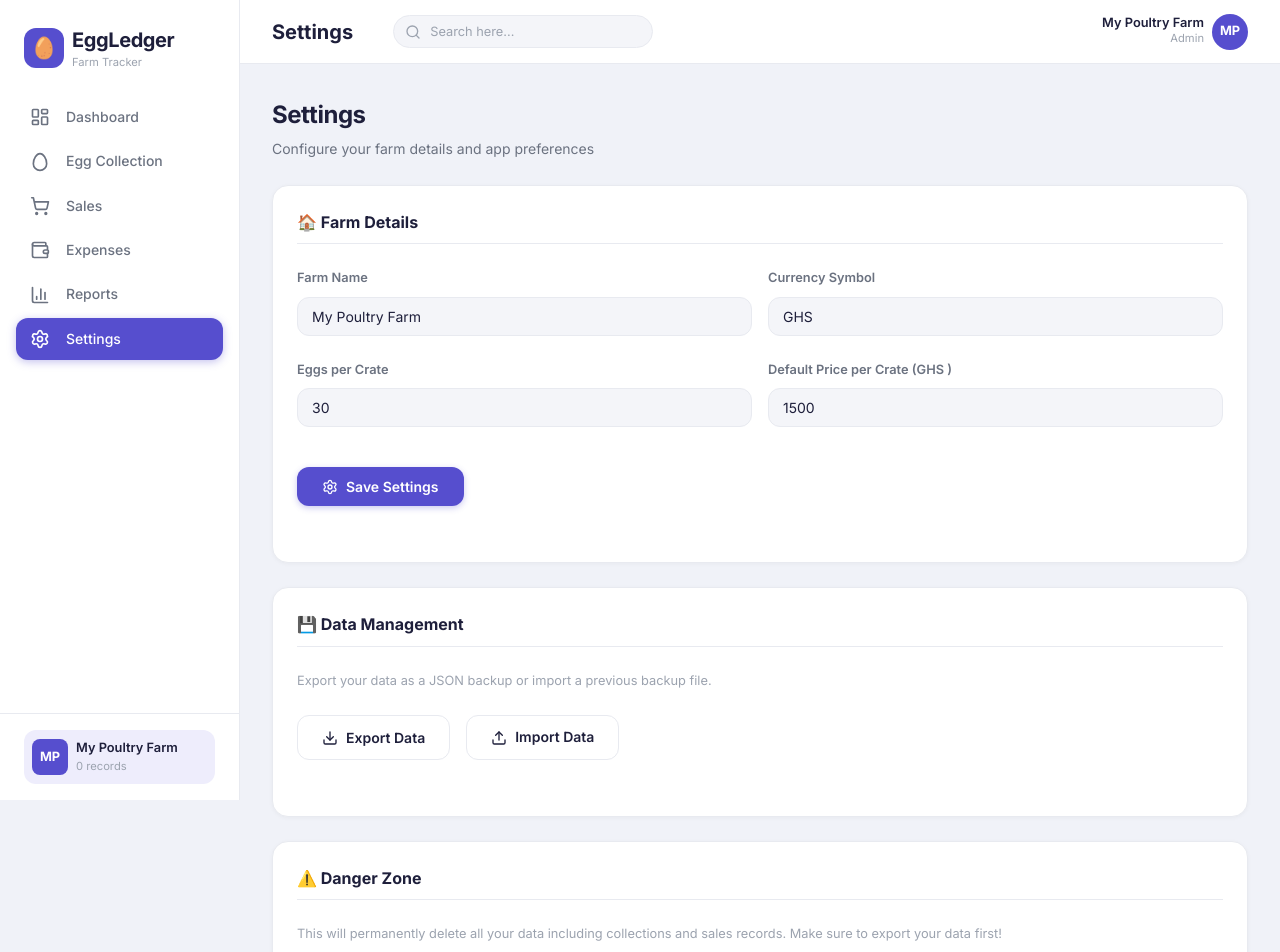
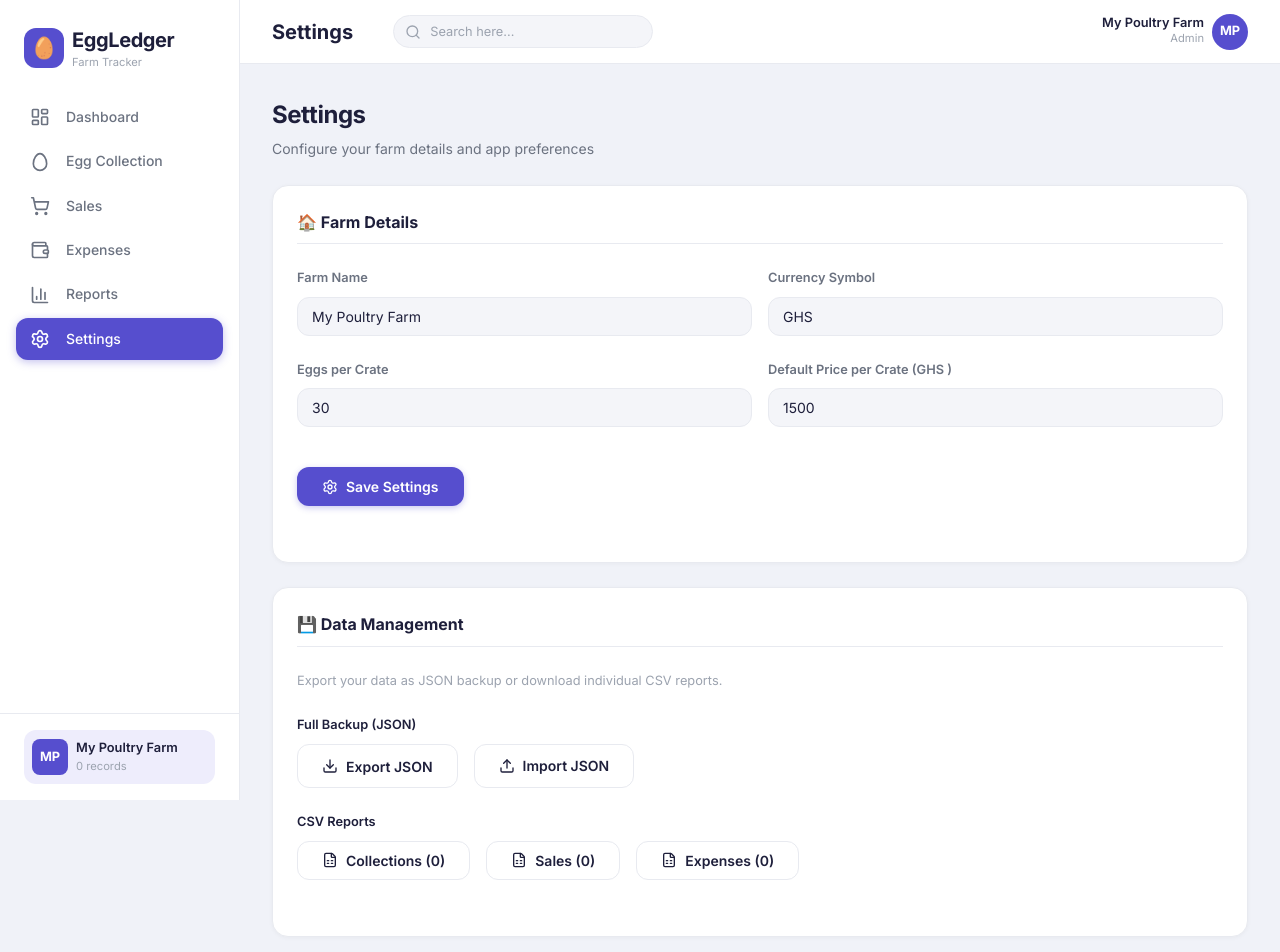
Before and after one commit to fejbron/emfarm, a React (Vite) app: page /settings in a window 1280 px wide. Shown: the top 952 px of the page. Built offline with nearby package versions, Linux system fonts and the light colour scheme; no server answers; the database is empty.

Commit message:
feat: Introduce CSV export options for collections, sales, and expenses, and update the default currency setting.

```diff
--- a/src/pages/Settings.jsx
+++ b/src/pages/Settings.jsx
@@ -1,6 +1,6 @@
 import { useState } from 'react'
 import { useFarm } from '../context/FarmContext'
-import { Settings, Download, Trash2, Upload } from 'lucide-react'
+import { Settings, Download, Trash2, Upload, FileSpreadsheet } from 'lucide-react'
 
 export default function SettingsPage() {
     const { state, dispatch } = useFarm()
@@ -16,7 +16,7 @@ export default function SettingsPage() {
                 farmName: form.farmName.trim() || 'My Poultry Farm',
                 eggsPerCrate: Number(form.eggsPerCrate) || 30,
                 defaultPricePerCrate: Number(form.defaultPricePerCrate) || 1500,
-                currency: form.currency || '₦'
+                currency: form.currency || 'GHS '
             }
         })
         setSaved(true)
@@ -32,6 +32,57 @@ export default function SettingsPage() {
         a.download = `eggledger-backup-${new Date().toISOString().split('T')[0]}.json`
         a.click()
         URL.revokeObjectURL(url)
+    }
+
+    const downloadCsv = (filename, headers, rows) => {
+        const csvContent = [
+            headers.join(','),
+            ...rows.map(row => row.map(cell => {
+                const str = String(cell ?? '')
+                return str.includes(',') || str.includes('"') || str.includes('\n')
+                    ? `"${str.replace(/"/g, '""')}"`
+                    : str
+            }).join(','))
+        ].join('\n')
+        const blob = new Blob([csvContent], { type: 'text/csv;charset=utf-8;' })
+        const url = URL.createObjectURL(blob)
+        const a = document.createElement('a')
+        a.href = url
+        a.download = filename
+        a.click()
+        URL.revokeObjectURL(url)
+    }
+
+    const exportCollectionsCsv = () => {
+        downloadCsv(
+            `egg-collections-${new Date().toISOString().split('T')[0]}.csv`,
+            ['Date', 'House', 'Total Eggs', 'Damaged Eggs', 'Good Eggs', 'Crates', 'Notes'],
+            state.collections.map(c => [
+                c.date, `House ${c.house || '1'}`, c.eggs, c.damagedEggs || 0,
+                c.goodEggs || (Number(c.eggs) - Number(c.damagedEggs || 0)),
+                c.crates, c.notes || ''
+            ])
+        )
+    }
+
+    const exportSalesCsv = () => {
+        downloadCsv(
+            `sales-${new Date().toISOString().split('T')[0]}.csv`,
+            ['Date', 'Customer', 'Crates Sold', 'Price per Crate', 'Total Amount', 'Payment Status'],
+            state.sales.map(s => [
+                s.date, s.customerName, s.cratesSold, s.pricePerCrate, s.totalAmount, s.paymentStatus
+            ])
+        )
+    }
+
+    const exportExpensesCsv = () => {
+        downloadCsv(
+            `expenses-${new Date().toISOString().split('T')[0]}.csv`,
+            ['Date', 'Category', 'Description', 'Amount', 'Payment Method'],
+            state.expenses.map(e => [
+                e.date, e.category, e.description || '', e.amount, e.paymentMethod || ''
+            ])
+        )
     }
 
     const handleImport = (e) => {
@@ -96,8 +147,8 @@ export default function SettingsPage() {
                                     className="form-input"
                                     value={form.currency}
                                     onChange={e => setForm(f => ({ ...f, currency: e.target.value }))}
-                                    placeholder="₦"
-                                    maxLength={3}
+                                    placeholder="GHS "
+                                    maxLength={5}
                                 />
                             </div>
                         </div>
@@ -141,14 +192,19 @@ export default function SettingsPage() {
                 <div className="settings-section">
                     <h3>💾 Data Management</h3>
                     <p className="text-muted mb-lg" style={{ fontSize: 'var(--font-sm)' }}>
-                        Export your data as a JSON backup or import a previous backup file.
+                        Export your data as JSON backup or download individual CSV reports.
+                    </p>
+
+                    <div style={{ marginBottom: 'var(--space-lg)' }}>
+                        <p style={{ fontSize: 'var(--font-sm)', fontWeight: 600, marginBottom: 'var(--space-sm)', color: 'var(--text-primary)' }}>
+                            Full Backup (JSON)
                         </p>
                         <div style={{ display: 'flex', gap: 'var(--space-md)', flexWrap: 'wrap' }}>
                             <button className="btn btn-secondary" onClick={handleExport}>
-                            <Download size={16} /> Export Data
+                                <Download size={16} /> Export JSON
                             </button>
                             <label className="btn btn-secondary" style={{ cursor: 'pointer' }}>
-                            <Upload size={16} /> Import Data
+                                <Upload size={16} /> Import JSON
                                 <input
                                     type="file"
                                     accept=".json"
@@ -156,6 +212,24 @@ export default function SettingsPage() {
                                     style={{ display: 'none' }}
                                 />
                             </label>
+                        </div>
+                    </div>
+
+                    <div>
+                        <p style={{ fontSize: 'var(--font-sm)', fontWeight: 600, marginBottom: 'var(--space-sm)', color: 'var(--text-primary)' }}>
+                            CSV Reports
+                        </p>
+                        <div style={{ display: 'flex', gap: 'var(--space-md)', flexWrap: 'wrap' }}>
+                            <button className="btn btn-secondary" onClick={exportCollectionsCsv} disabled={state.collections.length === 0}>
+                                <FileSpreadsheet size={16} /> Collections ({state.collections.length})
+                            </button>
+                            <button className="btn btn-secondary" onClick={exportSalesCsv} disabled={state.sales.length === 0}>
+                                <FileSpreadsheet size={16} /> Sales ({state.sales.length})
+                            </button>
+                            <button className="btn btn-secondary" onClick={exportExpensesCsv} disabled={state.expenses.length === 0}>
+                                <FileSpreadsheet size={16} /> Expenses ({state.expenses.length})
+                            </button>
+                        </div>
                     </div>
                 </div>
             </div>
```
Lines whose indentation alone changed are shown as unchanged.
